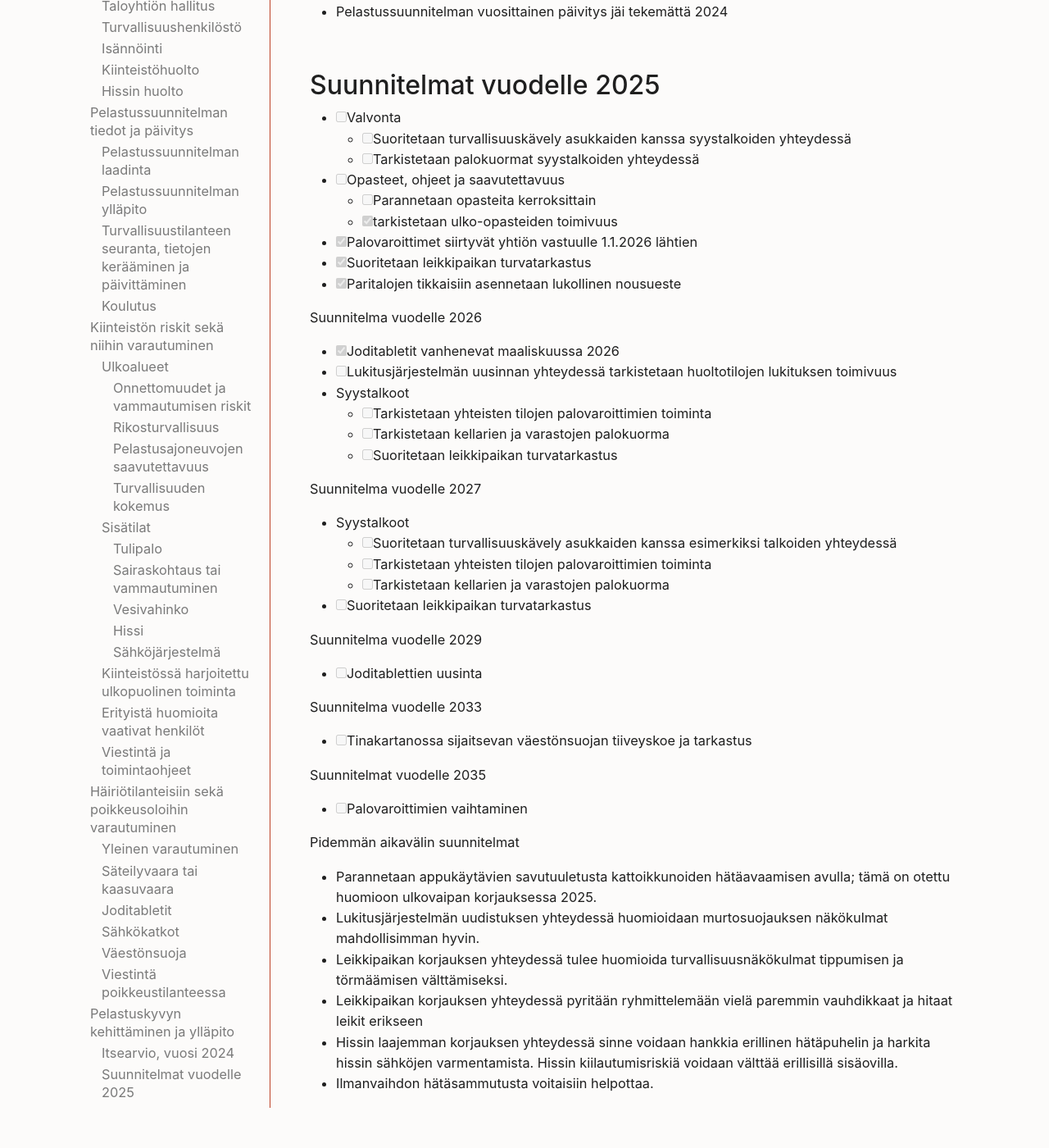
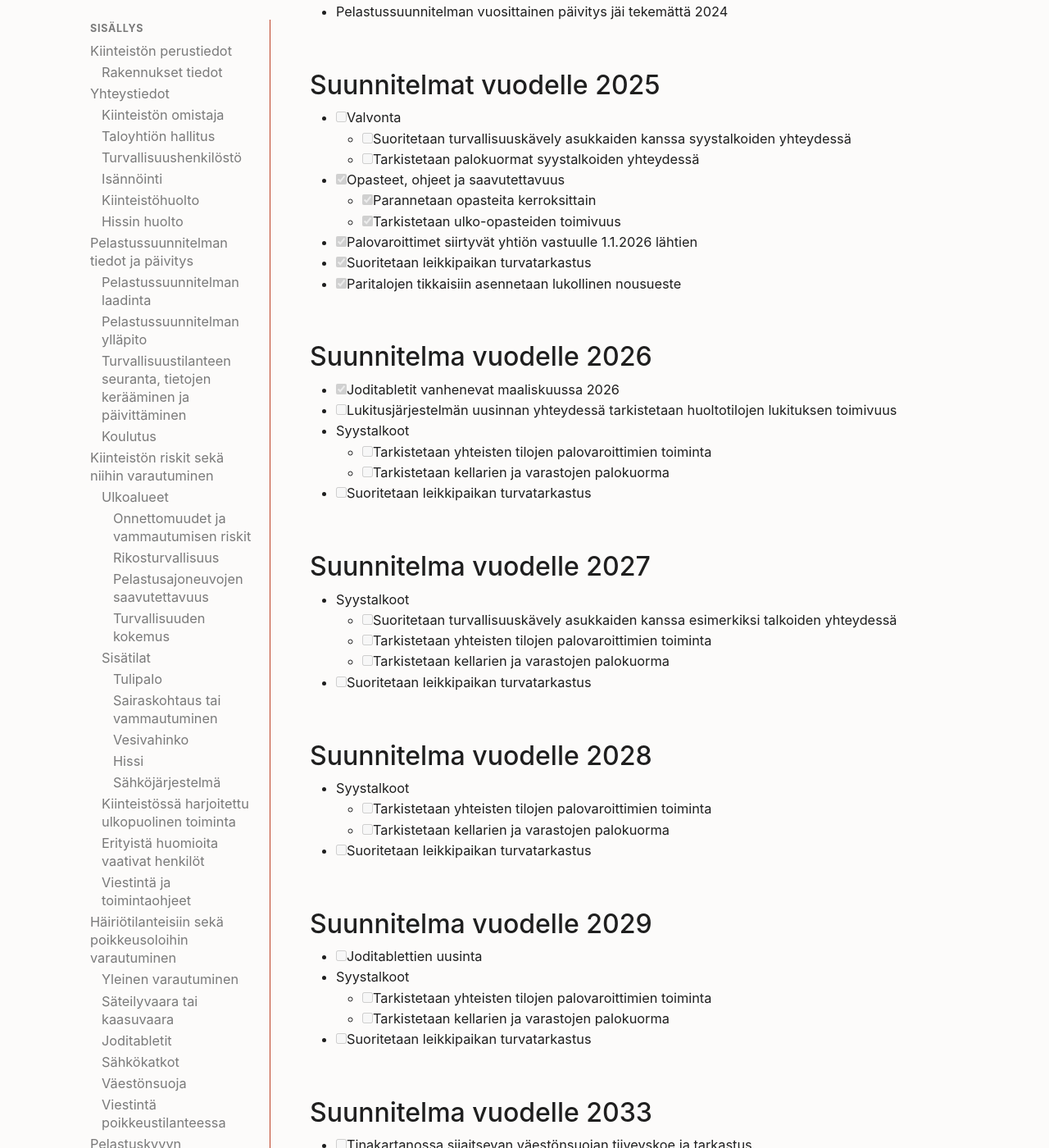
Before and after one commit to kuparikartano/kuparikartano.github.io, a Jekyll site: the page built from _content/asuminen/pelastussuunnitelma.md, in a window 1280 px wide and 1400 px high, scrolled down 7992 px. Shown: the whole window at 82% size. Built offline with Jekyll 4.4.1, drawn with Linux system fonts in a browser that asks for light colours; some of the changed text lies outside the part shown.

Commit message:
Päivitetty talkoiden kevät 2025 jälkeen.

```diff
--- a/_content/asuminen/pelastussuunnitelma.md
+++ b/_content/asuminen/pelastussuunnitelma.md
@@ -262,23 +262,23 @@ Tilanteen niin vaatiessa ovelta ovelle viestimistä.
 - [ ] Valvonta
   - [ ] Suoritetaan turvallisuuskävely asukkaiden kanssa syystalkoiden yhteydessä
   - [ ] Tarkistetaan palokuormat syystalkoiden yhteydessä
-- [ ] Opasteet, ohjeet ja saavutettavuus
-  - [ ] Parannetaan opasteita kerroksittain
-  - [x] tarkistetaan ulko-opasteiden toimivuus
+- [x] Opasteet, ohjeet ja saavutettavuus
+  - [x] Parannetaan opasteita kerroksittain
+  - [x] Tarkistetaan ulko-opasteiden toimivuus
 - [x] Palovaroittimet siirtyvät yhtiön vastuulle 1.1.2026 lähtien
 - [x] Suoritetaan leikkipaikan turvatarkastus
 - [x] Paritalojen tikkaisiin asennetaan lukollinen nousueste
 
-Suunnitelma vuodelle 2026
+## Suunnitelma vuodelle 2026
 
 - [x] Joditabletit vanhenevat maaliskuussa 2026
 - [ ] Lukitusjärjestelmän uusinnan yhteydessä tarkistetaan huoltotilojen lukituksen toimivuus
 - Syystalkoot
   - [ ] Tarkistetaan yhteisten tilojen palovaroittimien toiminta
   - [ ] Tarkistetaan kellarien ja varastojen palokuorma
-  - [ ] Suoritetaan leikkipaikan turvatarkastus
+- [ ] Suoritetaan leikkipaikan turvatarkastus
 
-Suunnitelma vuodelle 2027
+## Suunnitelma vuodelle 2027
 
 - Syystalkoot
   - [ ] Suoritetaan turvallisuuskävely asukkaiden kanssa esimerkiksi talkoiden yhteydessä
@@ -286,19 +286,30 @@ Suunnitelma vuodelle 2027
   - [ ] Tarkistetaan kellarien ja varastojen palokuorma
 - [ ] Suoritetaan leikkipaikan turvatarkastus
 
-Suunnitelma vuodelle 2029
+## Suunnitelma vuodelle 2028
+
+- Syystalkoot
+  - [ ] Tarkistetaan yhteisten tilojen palovaroittimien toiminta
+  - [ ] Tarkistetaan kellarien ja varastojen palokuorma
+- [ ] Suoritetaan leikkipaikan turvatarkastus
+
+## Suunnitelma vuodelle 2029
 
 - [ ] Joditablettien uusinta
+- Syystalkoot
+  - [ ] Tarkistetaan yhteisten tilojen palovaroittimien toiminta
+  - [ ] Tarkistetaan kellarien ja varastojen palokuorma
+- [ ] Suoritetaan leikkipaikan turvatarkastus
 
-Suunnitelma vuodelle 2033
+## Suunnitelma vuodelle 2033
 
 - [ ] Tinakartanossa sijaitsevan väestönsuojan tiiveyskoe ja tarkastus
 
-Suunnitelmat vuodelle 2035
+## Suunnitelmat vuodelle 2035
 
 - [ ] Palovaroittimien vaihtaminen
 
-Pidemmän aikavälin suunnitelmat
+## Mahdollisuuksia tulevaisuudessa.
 
 * Parannetaan appukäytävien savutuuletusta kattoikkunoiden hätäavaamisen avulla; tämä on otettu huomioon ulkovaipan korjauksessa 2025.
 * Lukitusjärjestelmän uudistuksen yhteydessä huomioidaan murtosuojauksen näkökulmat mahdollisimman hyvin.
```
